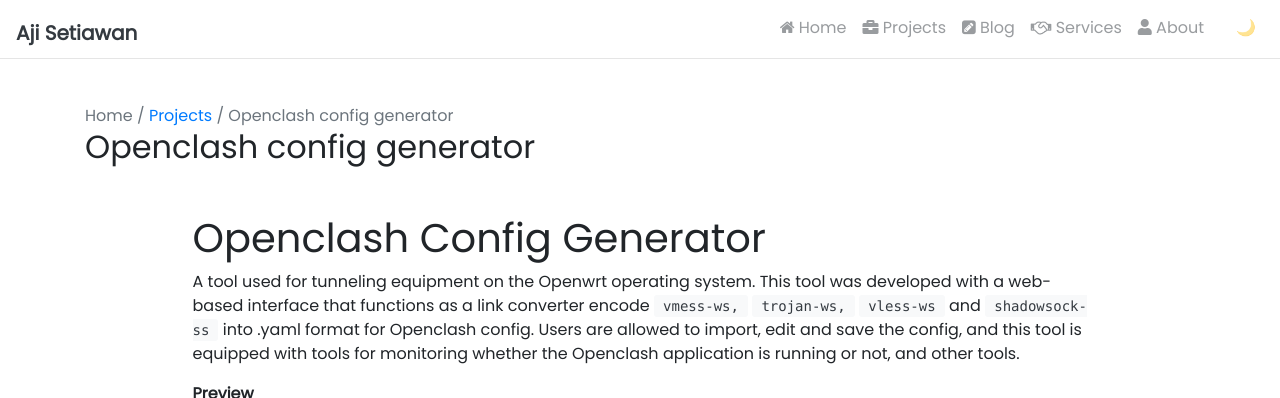
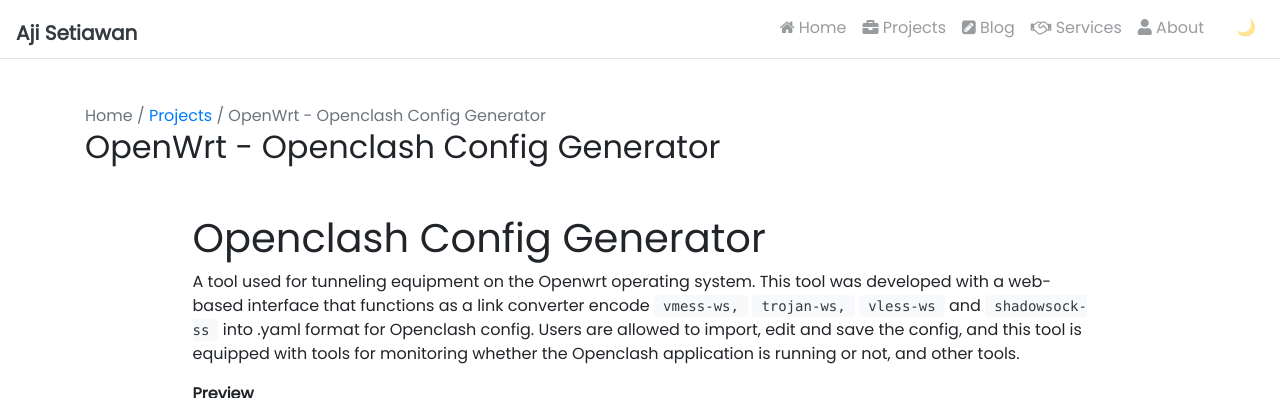
Before and after one commit to ajisetiawan716/ajisetiawan716.github.io, a Jekyll site: the page built from _projects/Openclash Config Generator.md, in a window 1280 px wide and 1267 px high, cut to the strip 0-398 px from the top of the window. Built offline with Jekyll 4.4.1, drawn with Linux system fonts in a browser that asks for light colours; nearby versions of some CDN libraries; comment, search, counter and statistics services are not loaded.

Commit message:
Update Openclash Config Generator.md

```diff
--- a/_projects/Openclash Config Generator.md
+++ b/_projects/Openclash Config Generator.md
@@ -1,5 +1,6 @@
 ---
 name: OpenWrt - Openclash Config Generator
+title: OpenWrt - Openclash Config Generator
 tools: [OpenWrt, PHP, HTML, JS, BASH]
 image: https://user-images.githubusercontent.com/126588109/252545698-09ec6e4c-c35d-4cb0-bdbd-5f275c123d52.png
 description: This project is a tool used to import config into Openclash which is based on a web interface.
```
